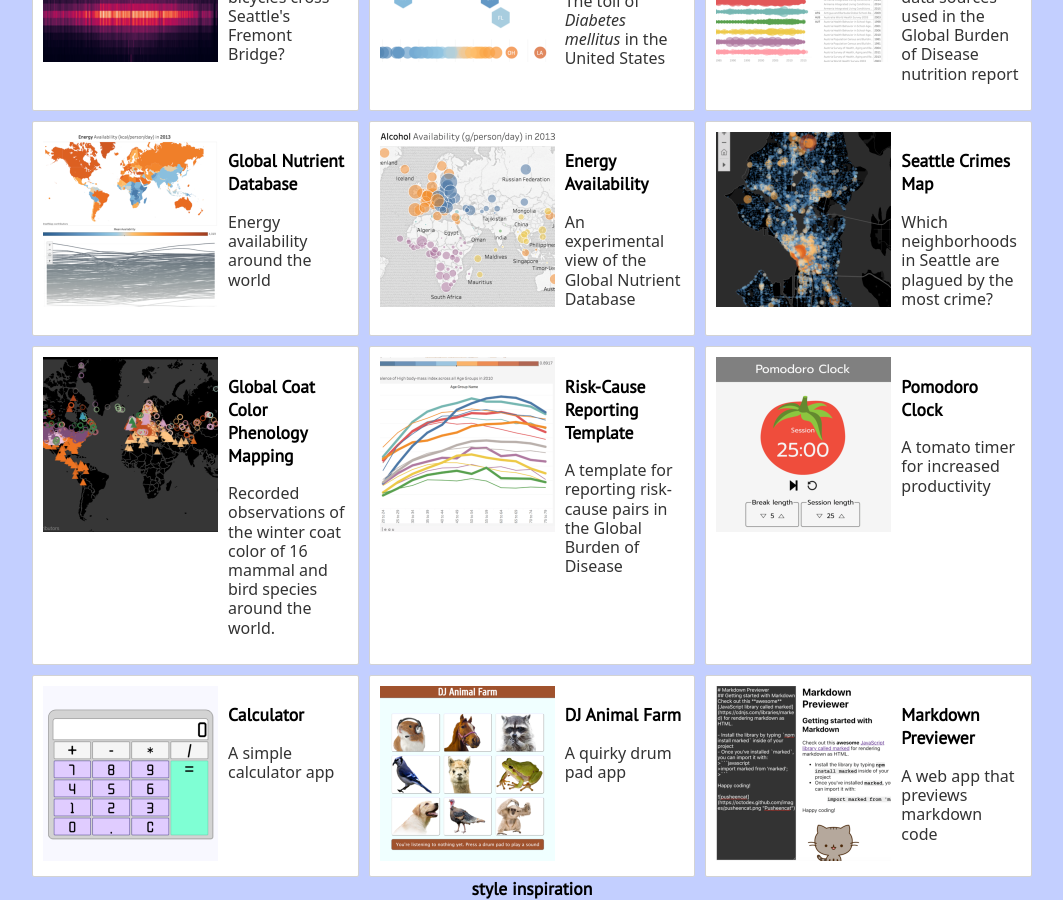
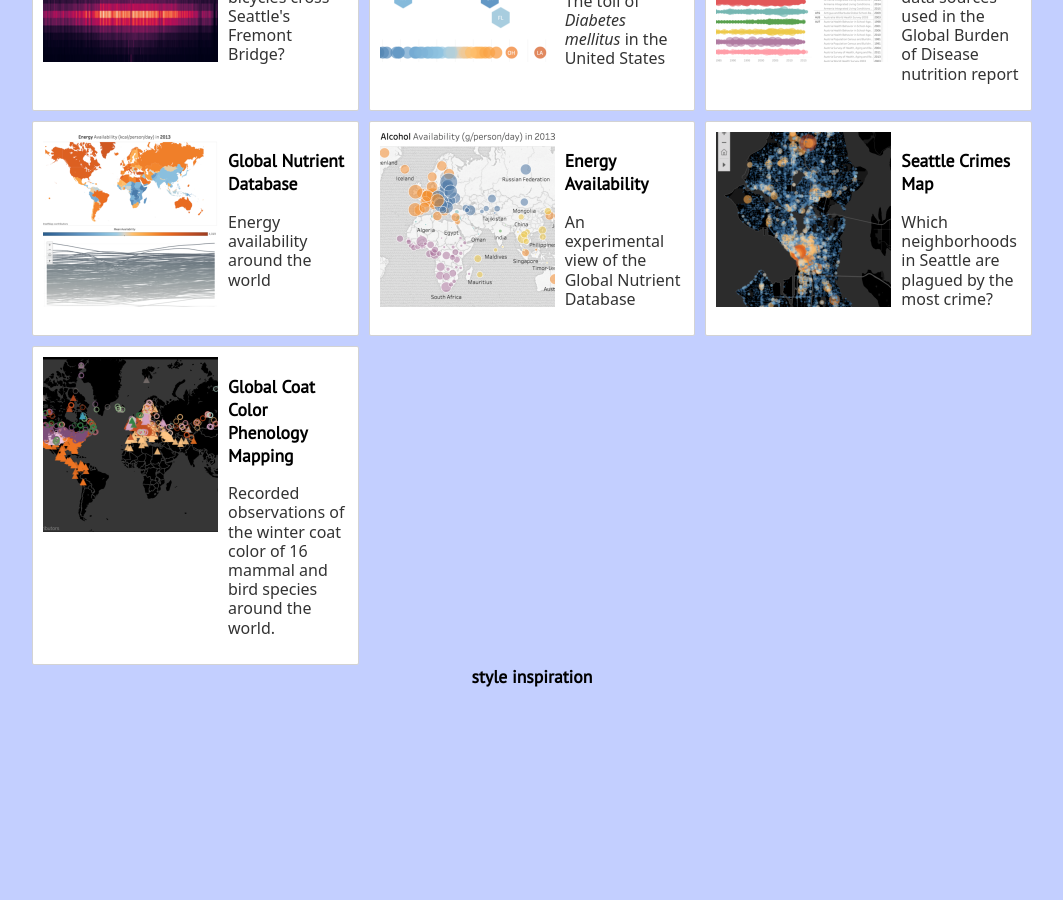
Before and after one commit to kairstenfay/kairstenfay.github.io, a Jekyll site: the page built from projects/index.html, in a window 1280 px wide and 900 px high, scrolled down 1170 px. Shown: the whole window, without its empty margins (108-1171 px from the left). Built offline with Jekyll 4.4.1, drawn with Linux system fonts in a browser that asks for light colours; after the commit the page ends 1858 px from its top, so only the background shows below that.

Commit message:
projects: Remove old projects
Remove old projects that I created for freeCodeCamp certifications plus
one from my early days as a data analyst at IHME.

I don't feel they're relevant any more and make me look more junior than
I actually am.

```diff
--- a/projects/index.html
+++ b/projects/index.html
@@ -205,67 +205,4 @@ title: Projects by Kairsten
             </p>
         </div>
     </div>
-
-    <div class="portfolio-item">
-        <a href="https://public.tableau.com/profile/kairsten.fay#!/vizhome/risk_cause_template/meidashboard">
-            <img class="link cell"
-                    src="../images/thumbnail_prevalence_ob.png"
-                    alt="preview"/>
-        </a>
-        <div>
-            <h3>Risk-Cause Reporting Template</h3>
-            <p>
-                A template for reporting risk-cause pairs in the Global
-                Burden of Disease
-            </p>
-        </div>
-    </div>
-
-    <div class="portfolio-item">
-        <a href="http://d1mjra43gtbupp.cloudfront.net">
-            <img class="link cell"
-                    src="../images/thumbnail_react_pomodoro_clock.png"
-                    alt="preview" />
-        </a>
-        <div>
-            <h3>Pomodoro Clock</h3>
-            <p>A tomato timer for increased productivity</p>
-        </div>
-    </div>
-
-    <div class="portfolio-item">
-        <a href="http://d2djxpoazf0nbs.cloudfront.net">
-            <img class="link cell"
-                    src="../images/thumbnail_react_calculator.png"
-                    alt="preview" />
-        </a>
-        <div>
-            <h3>Calculator</h3>
-            <p>A simple calculator app</p>
-        </div>
-    </div>
-
-    <div class="portfolio-item">
-        <a href="http://d1ind7wo7ky8xp.cloudfront.net">
-            <img class="link cell"
-                    src="../images/thumbnail_react_drum_machine.png"
-                    alt="preview" />
-        </a>
-        <div>
-            <h3>DJ Animal Farm</h3>
-            <p>A quirky drum pad app</p>
-        </div>
-    </div>
-
-    <div class="portfolio-item">
-        <a href="http://d133mlraxlxi2j.cloudfront.net">
-            <img class="link cell"
-                    src="../images/thumbnail_react_markdown_previewer.png"
-                    alt="preview"/>
-        </a>
-        <div>
-            <h3>Markdown Previewer</h3>
-            <p>A web app that previews markdown code</p>
-        </div>
-    </div>
 </div>
```
Also changed, not shown: images/thumbnail_prevalence_ob.png (deleted), images/thumbnail_react_calculator.png (deleted), images/thumbnail_react_drum_machine.png (deleted), images/thumbnail_react_markdown_previewer.png (deleted), images/thumbnail_react_pomodoro_clock.png (deleted), images/thumbnail_react_quote_machine.png (deleted).
